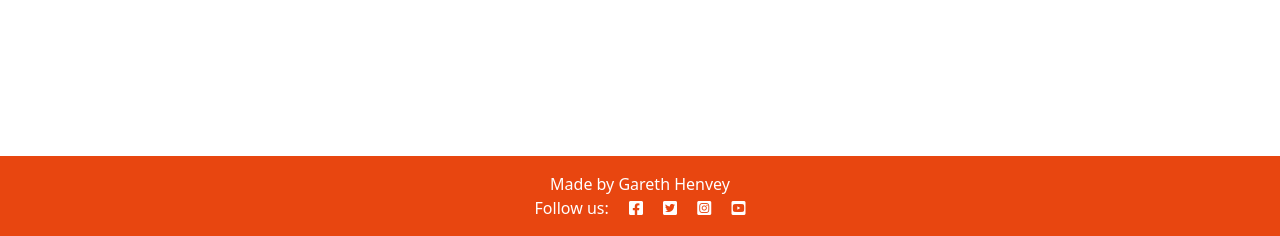
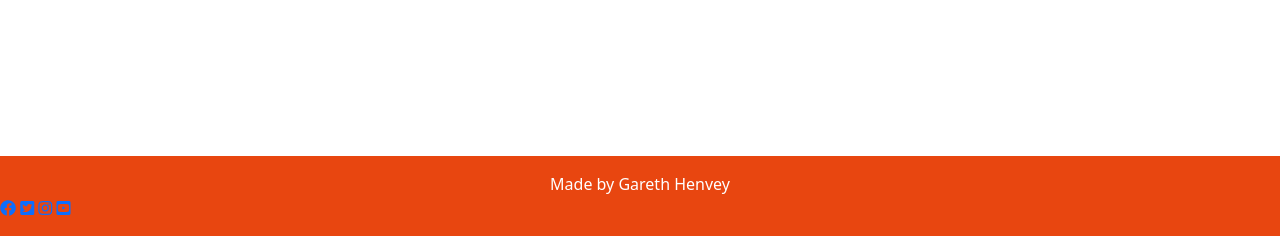
Before and after one commit to Code-Institute-Submissions/gareth-39-Gamewise-Blog, a Django app: page /accounts/login/ in a window 1280 px wide. Shown: the part 564-800 px from the top of the page. Run offline with Django 3.2, Linux system fonts and the light colour scheme; some libraries are stand-ins or nearby versions.

Commit message:
Adding social links

```diff
--- a/templates/base.html
+++ b/templates/base.html
@@ -80,10 +80,14 @@
     <!-- Footer -->
     <footer class="footer mt-auto py-3 dark-bg">
         <p class="m-0 text-center text-white">Made by Gareth Henvey</p>
-        <p class="m-0 text-center text-white">Follow us: <i class="fab fa-facebook-square ms-3"></i>
-            <i class="fab fa-twitter-square ms-3"></i>
-            <i class="fab fa-instagram-square ms-3"></i>
-            <i class="fab fa-youtube-square ms-3"></i></p>
+        <a href="https://facebook.com" target="_blank" rel="noopener"
+                    aria-label="Visit our Facebook page (opens in a new tab)"><i class="fab fa-facebook"></i></a>
+            <a href="https://twitter.com" target="_blank" rel="noopener"
+            aria-label="Visit our Twitter page (opens in a new tab)"><i class="fab fa-twitter-square"></i></a>
+            <a href="https://instagram.com" target="_blank" rel="noopener"
+            aria-label="Visit our Instagram page (opens in a new tab)"><i class="fab fa-instagram"></i></a>
+            <a href="https://youtube.com" target="_blank" rel="noopener"
+                    aria-label="Visit our YouTube page (opens in a new tab)"><i class="fab fa-youtube-square"></i></a>
         </footer>
         <script>
             setTimeout(function () {
```
